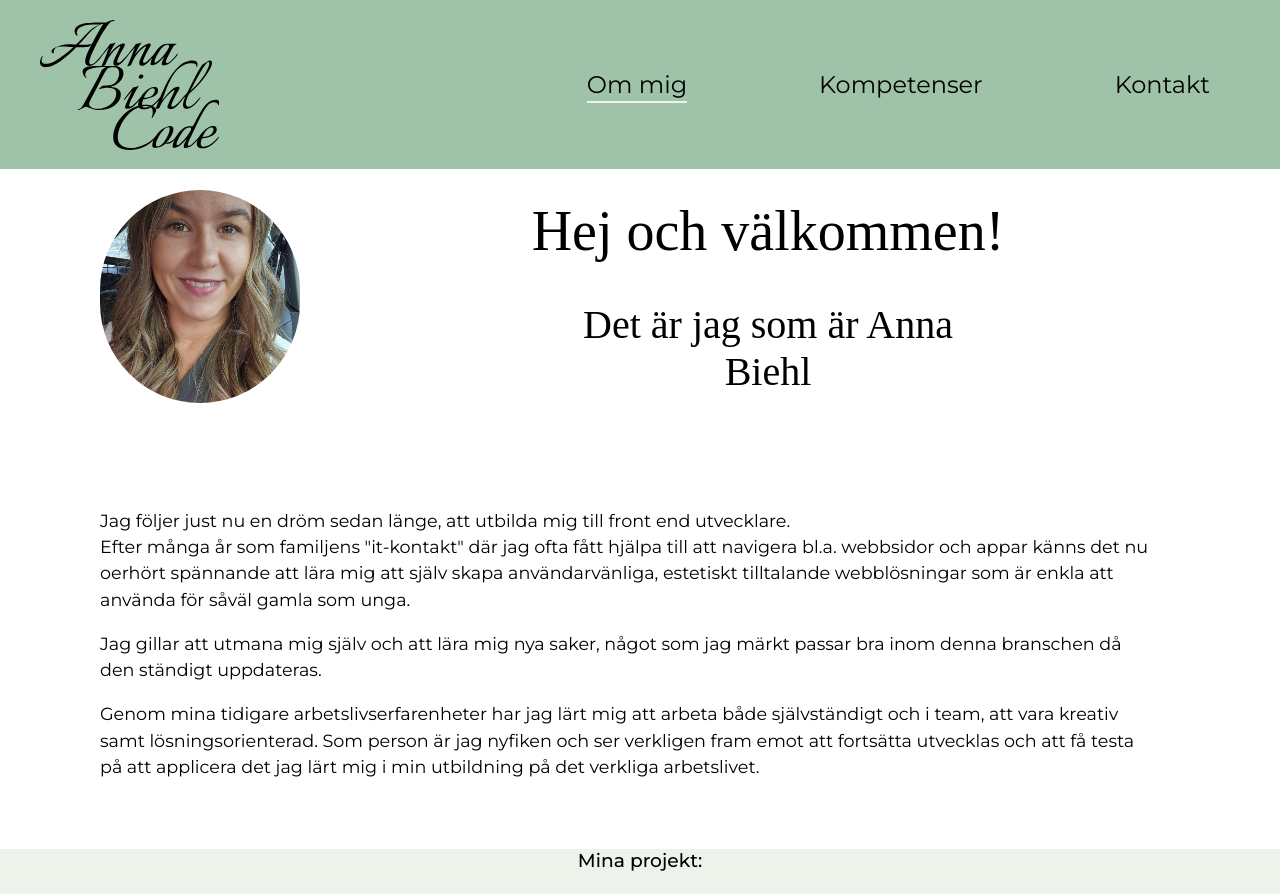
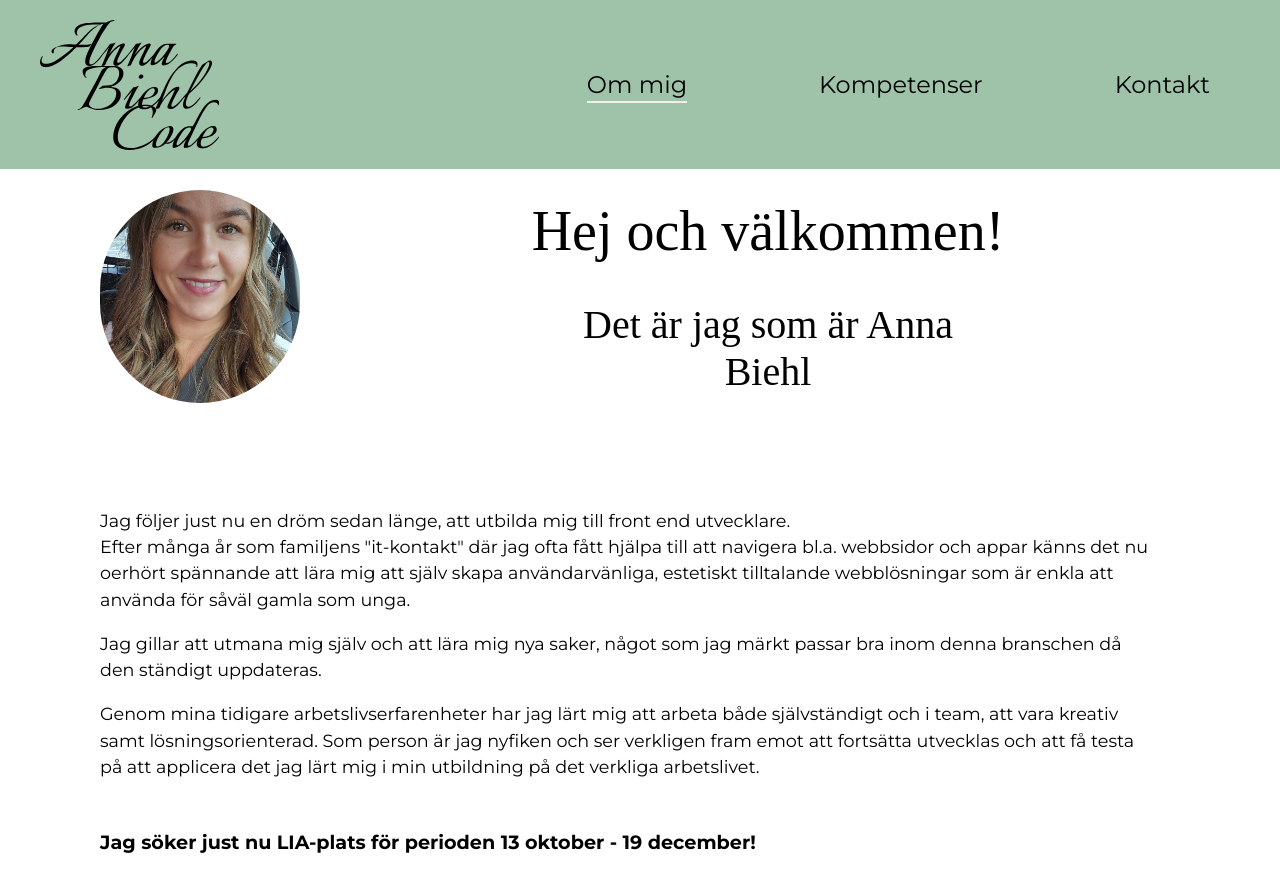
Before and after one commit to Biehlen/MinHemsida, a Vue app: page / in a window 1280 px wide. Shown: the top 894 px of the page. Built offline with nearby package versions, Linux system fonts and the light colour scheme; a web font is replaced by a local one.

Commit message:
add text

```diff
--- a/package.json
+++ b/package.json
@@ -7,6 +7,7 @@
     "dev": "vite",
     "build": "run-p type-check \"build-only {@}\" --",
     "preview": "vite preview",
+    "deploy": "gh-pages -d dist",
     "build-only": "vite build",
     "type-check": "vue-tsc --build",
     "lint": "eslint . --fix",
@@ -27,6 +28,7 @@
     "eslint": "^9.21.0",
     "eslint-config-prettier": "^10.1.1",
     "eslint-plugin-vue": "~10.0.0",
+    "gh-pages": "^6.3.0",
     "jiti": "^2.4.2",
     "node-sass": "^9.0.0",
     "npm-run-all2": "^7.0.2",
--- a/src/views/AboutView.vue
+++ b/src/views/AboutView.vue
@@ -23,6 +23,9 @@
         kreativ samt lösningsorienterad. Som person är jag nyfiken och ser verkligen fram emot att fortsätta utvecklas
         och att få testa på att applicera det jag lärt mig i min utbildning på det verkliga arbetslivet.
       </p>
+    </div>
+    <div class="lia">
+      <p>Jag söker just nu LIA-plats för perioden 13 oktober - 19 december!</p>
     </div>
   </body>
 </template>
@@ -95,6 +98,14 @@ body {
       margin-bottom: 20px;
     }
   }
+  .lia {
+    p {
+      padding-left: 10px;
+      font-family: $font-montserrat;
+      font-weight: 700;
+      font-size: 1rem;
+    }
+  }
 }
 
 @media (min-width: 768px) {
@@ -126,6 +137,13 @@ body {
         padding-right: 50px;
       }
     }
+    .lia {
+      margin-top: 40px;
+    p {
+      padding-left: 50px;
+      font-size: 1.2rem;
+    }
+  }
   }
 }
 
@@ -157,6 +175,12 @@ body {
         padding-right: 120px;
       }
     }
+    .lia {
+      margin-top: 50px;
+    p {
+      padding-left: 100px;
+    }
+  }
   }
 }
 </style>
--- a/vite.config.ts
+++ b/vite.config.ts
@@ -6,6 +6,7 @@ import vue from '@vitejs/plugin-vue';
 // https://vite.dev/config/
 export default defineConfig({
   plugins: [vue()],
+  base: '/MinHemsida',
   resolve: {
     alias: {
       '@': fileURLToPath(new URL('./src', import.meta.url)),
```
Also changed, not shown: 1 other file (tests, documents, lock files or other folders).
